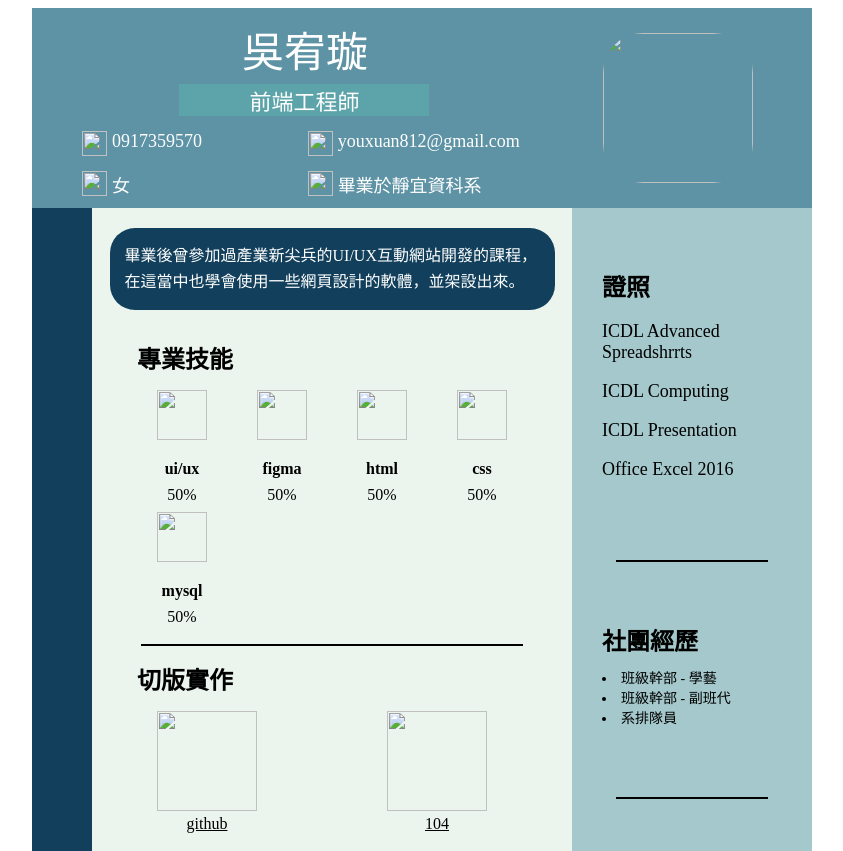
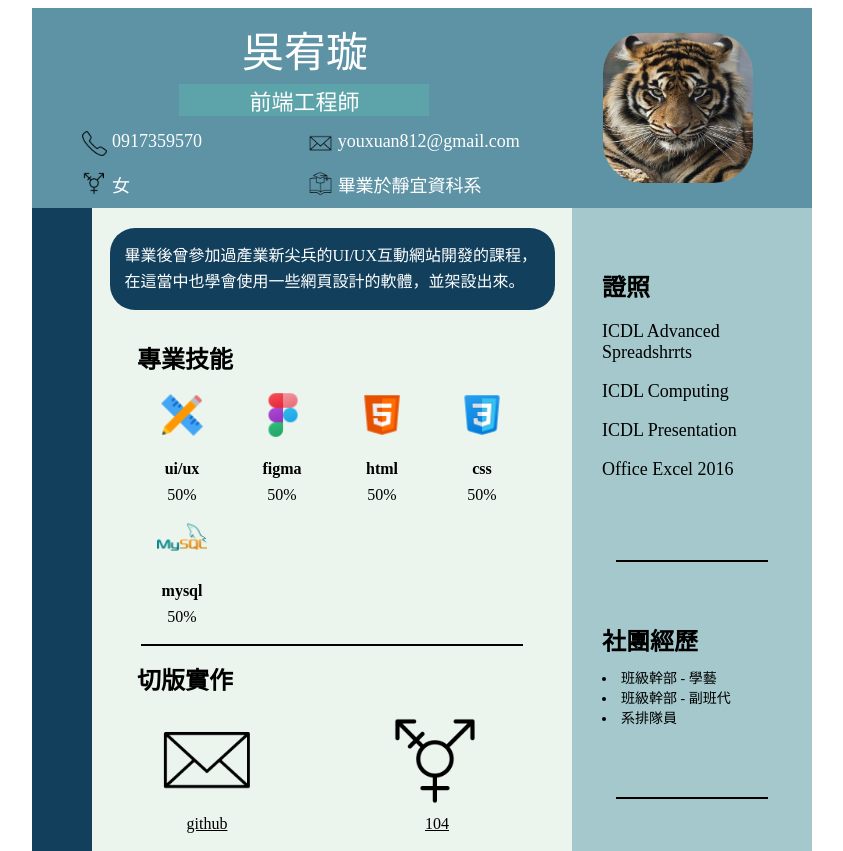
Before and after one commit to youxuan-wu/resume, a plain HTML site: page index.html in a window 1280 px wide. Shown: the top 851 px of the page, without its empty margins (218-1061 px from the left). Drawn offline with Linux system fonts and the light colour scheme; the site is published under a folder, as on GitHub Pages, so addresses that start at the root find nothing.

Commit message:
修改img路徑

```diff
--- a/index.html
+++ b/index.html
@@ -13,27 +13,27 @@
             <div class="main_medium">前端工程師</div>
             <div class="main_buttom">
                 <div class="main_buttom_content">
-                    <img class="phone" src="/img/phone.png" alt="">
+                    <img class="phone" src="img/phone.png" alt="">
                     <div style="font-family:Microsoft JhengHei;">
                         <span style="margin-left: 5px;">0917359570</span>
                     </div>
                 </div>
                 <div style="font-family:Microsoft JhengHei;" class="main_buttom_content">
-                    <img class="mail" src="/img/email.png" alt="">
+                    <img class="mail" src="img/email.png" alt="">
                     <span style="margin-left: 5px;">youxuan812@gmail.com</span>
                 </div>
                 <div class="main_buttom_content">
-                    <img class="gender" src="/img/gender.png" alt="">
+                    <img class="gender" src="img/gender.png" alt="">
                     <span style="margin-left: 5px;">女</span>
                 </div>
                 <div class="main_buttom_content">
-                    <img class="school" src="/img/graduation.png" alt="">
+                    <img class="school" src="img/graduation.png" alt="">
                     <span style="margin-left: 5px;">畢業於靜宜資科系</span>
                 </div>
             </div>
         </div>
         <div class="main_right">
-           <img src="/img/wvs_tiger.jpg" alt="">
+           <img src="img/wvs_tiger.jpg" alt="">
         </div>
     </div>
 
@@ -46,27 +46,27 @@
                 <p><b>專業技能</b></p>
                 <div class="wrap1">
                     <div>
-                        <img src="/img/icons8-design-48.png" alt="">
+                        <img src="img/icons8-design-48.png" alt="">
                         <p style="height: 10px;"><b>ui/ux</b></p>
                         <p>50%</p>
                     </div>
                     <div>
-                        <img src="/img/icons8-figma-48.png" alt="">
+                        <img src="img/icons8-figma-48.png" alt="">
                         <p style="height: 10px;"><b>figma</b></p>
                         <p>50%</p>
                     </div>
                     <div>
-                        <img src="/img/icons8-html-48.png" alt="">
+                        <img src="img/icons8-html-48.png" alt="">
                         <p style="height: 10px;"><b>html</b></p>
                         <p>50%</p>
                     </div>
                     <div>
-                        <img src="/img/icons8-css-48.png" alt="">
+                        <img src="img/icons8-css-48.png" alt="">
                         <p style="height: 10px;"><b>css</b></p>
                         <p>50%</p>
                     </div>
                     <div>
-                        <img src="/img/icons8-mysql-logo-48.png" alt="">
+                        <img src="img/icons8-mysql-logo-48.png" alt="">
                         <p style="height: 10px;"><b>mysql</b></p>
                         <p>50%</p>
                     </div>
@@ -78,13 +78,13 @@
                 <p><b>切版實作</b></p>
                 <div class="wrap2">
                     <div>
-                        <img src="/img/email.png" alt="">
+                        <img src="img/email.png" alt="">
                         <div>
                             <a href="https://github.com/" target="_blank">github</a>
                         </div>
                     </div>
                     <div>
-                        <img src="/img/gender.png" alt="">
+                        <img src="img/gender.png" alt="">
                         <div>
                             <a href="https://www.104.com.tw/jobs/main/student" target="_blank">104</a>
                         </div>
```
